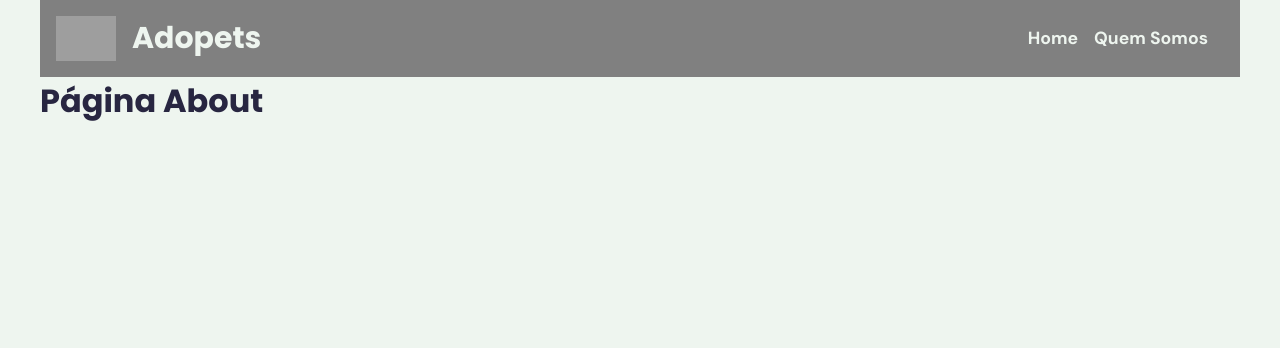
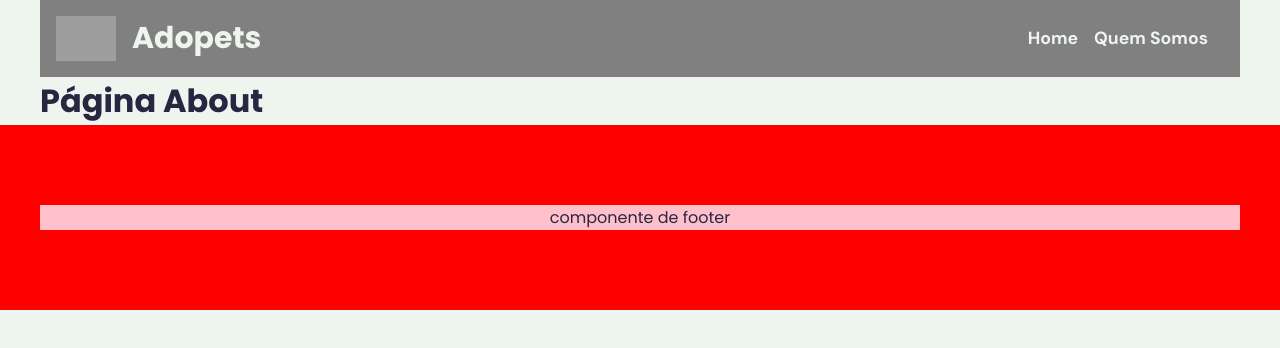
Before and after one commit to RNoleto/adopets-vue3, a Vue app: page /about in a window 1280 px wide. Shown: the top 348 px of the page. Built offline with nearby package versions, Linux system fonts and the light colour scheme; grey boxes are pictures that could not be loaded.

Commit message:
criação do componente footer

```diff
--- a/src/App.vue
+++ b/src/App.vue
@@ -1,13 +1,16 @@
 <template>
   <div id="app">
     <router-view></router-view>
+    <Footer />
   </div>
 </template>
 <script>
 import Navbar from "./components/Navbar.vue";
+import Footer from "./components/Footer.vue";
 export default {
   components: {
     Navbar,
+    Footer,
   },
 };
 </script>
--- /dev/null
+++ b/src/components/Footer.vue
@@ -0,0 +1,23 @@
+<template>
+  <div class="container">
+    <div class="content">
+      <p>componente de footer</p>
+    </div>
+  </div>
+</template>
+
+<script>
+export default {
+  name: "Footer",
+};
+</script>
+<style lang="scss" scoped>
+.container {
+  background-color: red;
+  .content {
+    display: flex;
+    justify-content: center;
+    background-color: pink;
+  }
+}
+</style>
```
